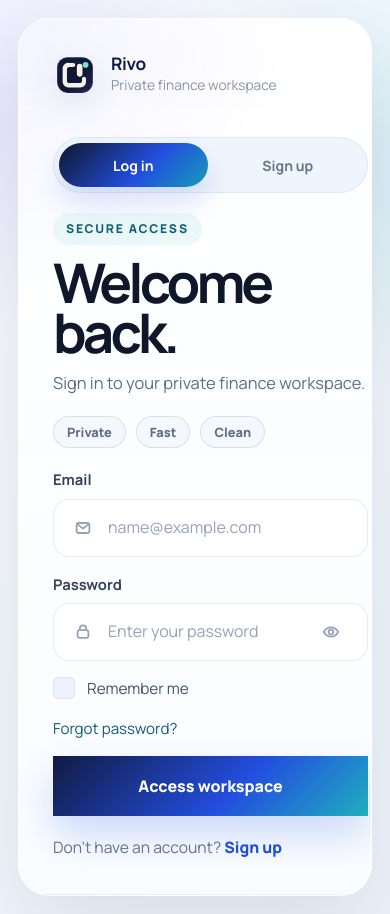
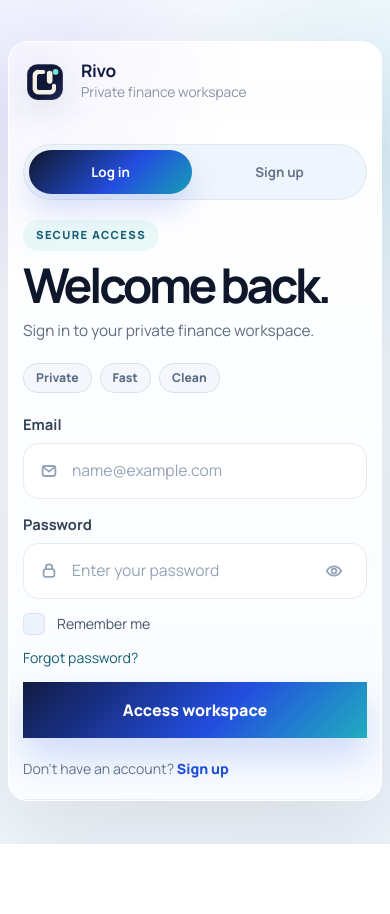
Before and after one commit to Amanor-12/personal-finance-tracker-frontend, a React (Vite) app: page /login in a window 390 px wide. After the commit the page ends 844 px from the top, so only its background shows below. Built offline with nearby package versions, Linux system fonts and the light colour scheme; no server answers.

Commit message:
fix: improve phone responsiveness

```diff
--- a/index.html
+++ b/index.html
@@ -3,7 +3,7 @@
   <head>
     <meta charset="UTF-8" />
     <link rel="icon" type="image/svg+xml" href="/favicon.svg?v=rivo-monogram" />
-    <meta name="viewport" content="width=device-width, initial-scale=1.0" />
+    <meta name="viewport" content="width=device-width, initial-scale=1.0, viewport-fit=cover" />
     <meta
       name="description"
       content="Personal finance dashboard shell built with React and Vite."
--- a/src/components/LoginPage.css
+++ b/src/components/LoginPage.css
@@ -1214,7 +1214,11 @@
 
 /* Final presentation composition */
 .authx-page {
-  padding: clamp(18px, 2.6vw, 34px);
+  padding:
+    max(18px, env(safe-area-inset-top, 0px))
+    max(14px, env(safe-area-inset-right, 0px))
+    max(18px, env(safe-area-inset-bottom, 0px))
+    max(14px, env(safe-area-inset-left, 0px));
   place-items: center;
 }
 
@@ -1516,6 +1520,7 @@
 
 @media (max-width: 1120px) {
   .authx-shell {
+    min-height: auto;
     grid-template-columns: 1fr;
   }
 
@@ -1531,9 +1536,98 @@
 @media (max-width: 640px) {
   .authx-shell {
     width: 100%;
+    min-height: auto;
+    border-radius: 24px;
+  }
+
+  .authx-auth-column {
+    padding: 20px 16px 22px;
+  }
+
+  .authx-auth-card {
+    max-width: 100%;
   }
 
   .authx-card-copy h1 {
     font-size: clamp(2.6rem, 14vw, 3.5rem);
   }
-}
+
+  .authx-card-copy p {
+    max-width: 100%;
+    font-size: 0.96rem;
+    line-height: 1.55;
+  }
+
+  .authx-mode-toggle a {
+    min-width: 0;
+    padding: 0.76rem 0.8rem;
+    font-size: 0.84rem;
+  }
+
+  .authx-feature-row {
+    gap: 8px;
+  }
+
+  .authx-feature-row span {
+    min-height: 30px;
+    padding: 0 12px;
+    font-size: 0.76rem;
+  }
+
+  .authx-field-shell {
+    min-height: 56px;
+    padding: 0 14px;
+    gap: 12px;
+  }
+
+  .authx-field-shell input {
+    font-size: 0.98rem;
+  }
+
+  .authx-primary {
+    min-height: 56px;
+  }
+}
+
+@media (max-width: 420px) {
+  .authx-page {
+    padding:
+      max(10px, env(safe-area-inset-top, 0px))
+      max(8px, env(safe-area-inset-right, 0px))
+      max(12px, env(safe-area-inset-bottom, 0px))
+      max(8px, env(safe-area-inset-left, 0px));
+  }
+
+  .authx-shell {
+    width: 100%;
+    border-radius: 20px;
+  }
+
+  .authx-auth-column {
+    padding: 18px 14px 20px;
+  }
+
+  .authx-card-copy h1 {
+    font-size: clamp(2.2rem, 13vw, 3rem);
+  }
+
+  .authx-panel-kicker {
+    font-size: 0.7rem;
+    letter-spacing: 0.12em;
+  }
+
+  .authx-form {
+    gap: 14px;
+  }
+
+  .authx-form-meta {
+    gap: 12px;
+  }
+
+  .authx-check,
+  .authx-text-link,
+  .authx-meta-note,
+  .authx-switch-copy {
+    font-size: 0.88rem;
+  }
+}
```
Also changed, not shown: src/App.css.
